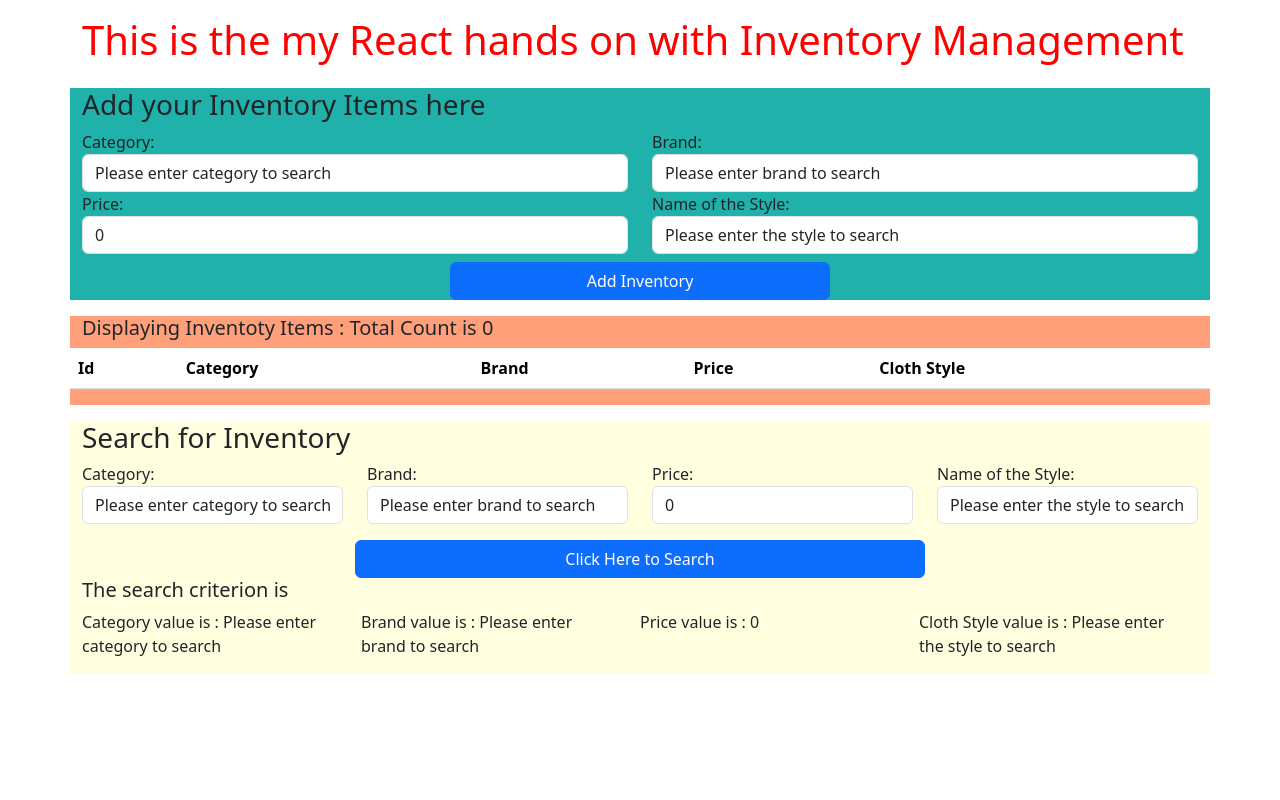
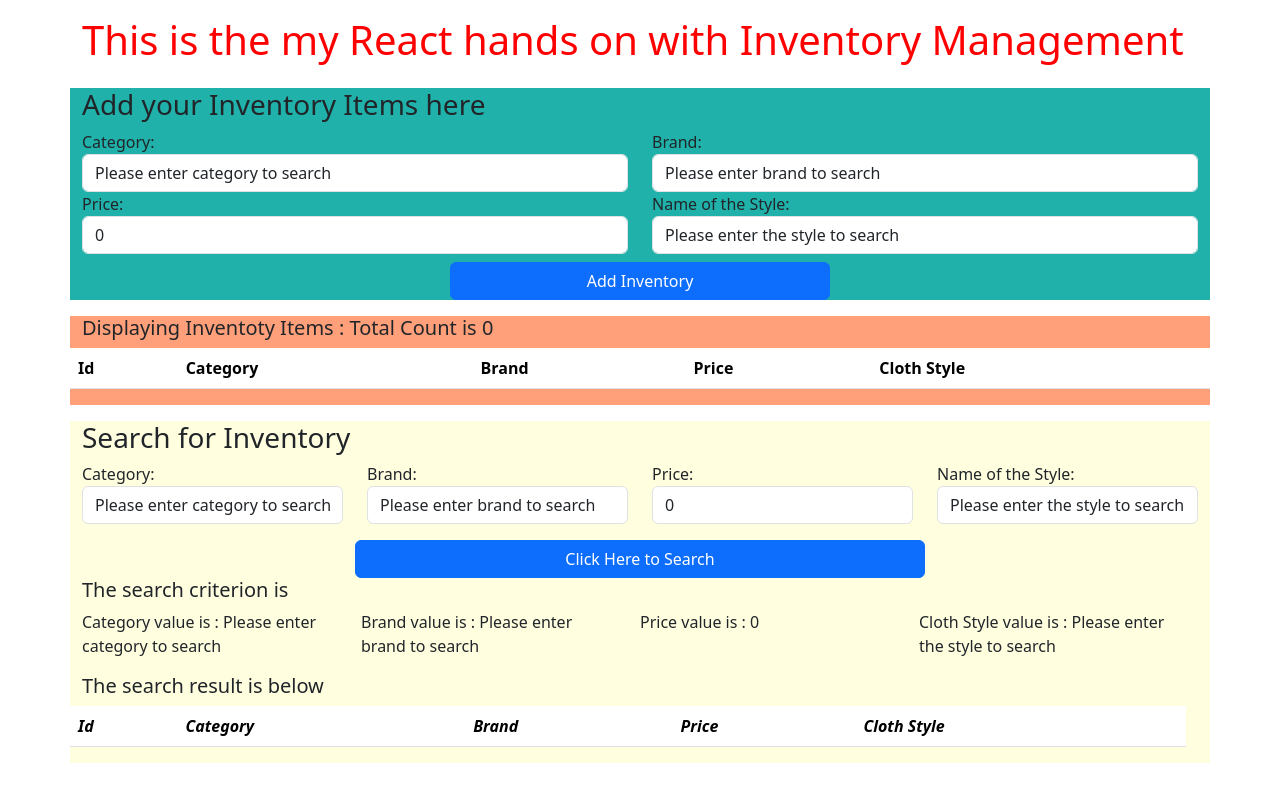
Before and after one commit to NMTechie/ReactExperiments, a React (Create React App) app: page / in a window 1280 px wide. Built offline with nearby package versions, Linux system fonts and the light colour scheme.

Commit message:
React Exp - 4 (Search Implemented)

```diff
--- a/src/Components/InventoryManagement/MainApp.js
+++ b/src/Components/InventoryManagement/MainApp.js
@@ -44,7 +44,7 @@
       <div className="row mt-3" style={{
         background: "lightyellow"
       }}>
-        <SearchInventory />
+        <SearchInventory inventoryItems={inventoryData["data"]}/>
       </div>
     </div>
   );
--- a/src/Components/InventoryManagement/SearchInventory.js
+++ b/src/Components/InventoryManagement/SearchInventory.js
@@ -1,12 +1,15 @@
 import { useState } from "react";
 
-function SearchInventory() {
+function SearchInventory(props) {
   const [category, setCategory] = useState("Please enter category to search");
   const [brand, setBrand] = useState("Please enter brand to search");
   const [price, setPrice] = useState(0);
   const [clothStyle, setClothStyle] = useState(
     "Please enter the style to search"
   );
+  const [filteredInventory, setfilteredInventory] = useState({
+    filteredList: [],
+  });
 
   const inputFieldDataChangeHandler = (e) => {
     let val = e.target.value;
@@ -32,6 +35,40 @@
     }
   };
 
+  const searchButtonPressed = () => {
+    // clear the search state whenever search button clicked
+    filteredInventory["filteredList"].splice(
+      0,
+      filteredInventory["filteredList"].length
+    );
+    setfilteredInventory({ filteredList: filteredInventory["filteredList"] });
+    //
+    let mainInventoryList = props.inventoryItems;
+    for (let index = 0; index < mainInventoryList.length; index++) {
+      const element = mainInventoryList[index];
+      console.log(element.category);
+      if (
+        category !== "Please enter category to search" &&
+        element.category !== category
+      ) {
+        continue;
+      }
+      if (brand !== "Please enter brand to search" && element.brand !== brand) {
+        continue;
+      }
+      if (price !== 0 && element.price !== price) {
+        continue;
+      }
+      if (
+        clothStyle !== "Please enter the style to search" &&
+        element.clothStyle !== clothStyle
+      ) {
+        continue;
+      }
+      filteredInventory["filteredList"].push(element);
+      setfilteredInventory({ filteredList: filteredInventory["filteredList"] });
+    }
+  };
   return (
     <div className="container">
       <div className="row">
@@ -86,6 +123,7 @@
           id="btnSearch"
           value="Click Here to Search"
           className="col-6 btn btn-primary"
+          onClick={searchButtonPressed}
         ></input>
       </div>
       <div className="row">
@@ -107,6 +145,41 @@
           </div>
         </div>
       </div>
+      <div className="row">
+        <div className="row">
+          <h5>The search result is below</h5>
+        </div>
+        <div className="row">
+          <table className="table table-striped">
+            <thead>
+              <tr
+                style={{
+                  fontStyle: "italic",
+                }}
+              >
+                <th>Id</th>
+                <th>Category</th>
+                <th>Brand</th>
+                <th>Price</th>
+                <th>Cloth Style</th>
+              </tr>
+            </thead>
+            <tbody>
+              {filteredInventory["filteredList"].map((inventoryitem) => {
+                return (
+                  <tr>
+                    <th>{inventoryitem.id}</th>
+                    <td>{inventoryitem.category}</td>
+                    <td>{inventoryitem.brand}</td>
+                    <td>{inventoryitem.price}</td>
+                    <td>{inventoryitem.clothStyle}</td>
+                  </tr>
+                );
+              })}
+            </tbody>
+          </table>
+        </div>
+      </div>
     </div>
   );
 }
```
